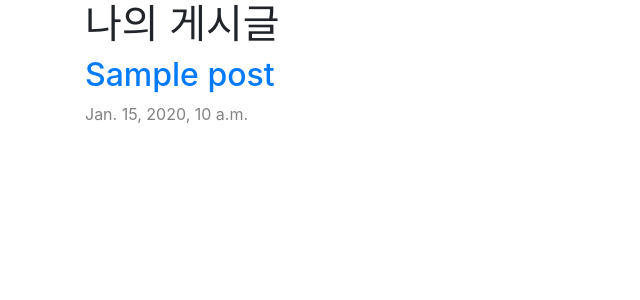
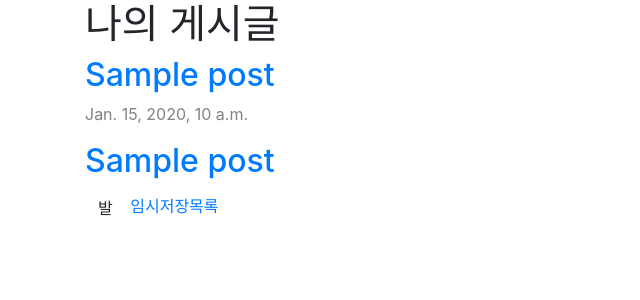
Before and after one commit to daseulll/travel-site, a Django app: template templates/blog/post_list.html in a window 1280 px wide. Shown: the part 69-369 px from the top of the page, without its empty margins (0-640 px from the left). Run offline with Django 3.2, Linux system fonts and the light colour scheme; the template is opened without the code that fills it: most values are stand-ins (such as "Sample title", 1, 10 or a date in 2020); some libraries are stand-ins or nearby versions.

Commit message:
post update/delete feature

```diff
--- a/blog/urls.py
+++ b/blog/urls.py
@@ -9,6 +9,9 @@ urlpatterns = [
     path('signout/', views.signout, name="signout"),
     path('post_list/', views.post_list, name="post_list"),
     path('post/new/', views.post_new, name="post_new"),
+    path('post/draft/', views.post_draft_list, name="post_draft_list"),
     path('post/<int:post_id>/', views.post_detail, name="post_detail"),
+    path('post/<int:post_id>/publish/', views.post_publish, name="post_publish"),
     path('post/<int:post_id>/edit/', views.post_edit, name="post_edit"),
+    path('post/<int:post_id>/delete/', views.post_delete, name="post_delete"),
 ]
--- a/templates/blog/post_list.html
+++ b/templates/blog/post_list.html
@@ -6,10 +6,24 @@
     <h1>나의 게시글</h1>
       {% for post in posts %}
         {% if post.published_date %}
-        <h2><a href="{% url 'post_detail' post.id %}">{{ post.title }}</a></h2>
-        <p class="date">{{ post.published_date }}</p>
+          <h2><a href="{% url 'post_detail' post.id %}">{{ post.title }}</a></h2>
+          <p class="date">{{ post.published_date }}</p>
+        {% else %}
+          <h2><a href="{% url 'post_detail' post.id %}">{{ post.title }}</a></h2>
+          <a class="btn btn-default" href="{% url 'post_publish' post.id %}">
+            발
+          </a>
         {% endif %}
       {% endfor %}
+      {% for post in draft_posts %}
+        <h2><a href="{% url 'post_detail' post.id %}">{{ post.title }}</a></h2>
+        <a class="btn btn-default" href="{% url 'post_publish' post.id %}">
+          발
+        </a>
+      {% endfor %}
+      <a href="{% url 'post_draft_list' %}" class="top-menu">
+        <span class="glyphicon glyphicon-edit">임시저장목록</span>
+      </a>
     </div>
   </div>
 {% endblock %}
```
Also changed, not shown: blog/views.py (+15 -3 lines), templates/blog/post_detail.html (+8 -0 lines), 1 other file.
